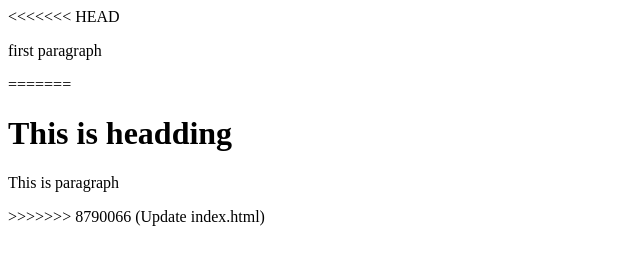
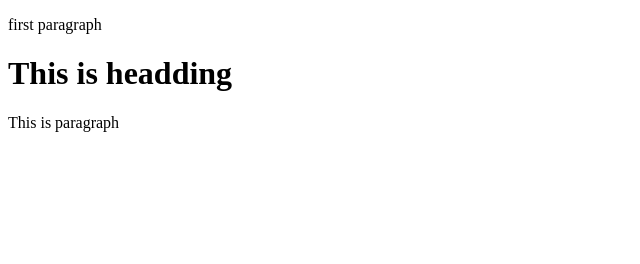
Before and after one commit to HuseinAlfeel/learning-git, a plain HTML site: page index.html in a window 1280 px wide. Shown: the whole page, without its empty margins (0-640 px from the left). Drawn offline with Linux system fonts and the light colour scheme.

```diff
--- a/index.html
+++ b/index.html
@@ -4,11 +4,9 @@
 <title>Page Title</title>
 </head>
 <body>
-<<<<<<< HEAD
   <p>first paragraph</p>
-=======
   <h1>This is headding</h1>
   <p>This is paragraph</p>
->>>>>>> 8790066 (Update index.html)
+
 </body>
 </html>
```
